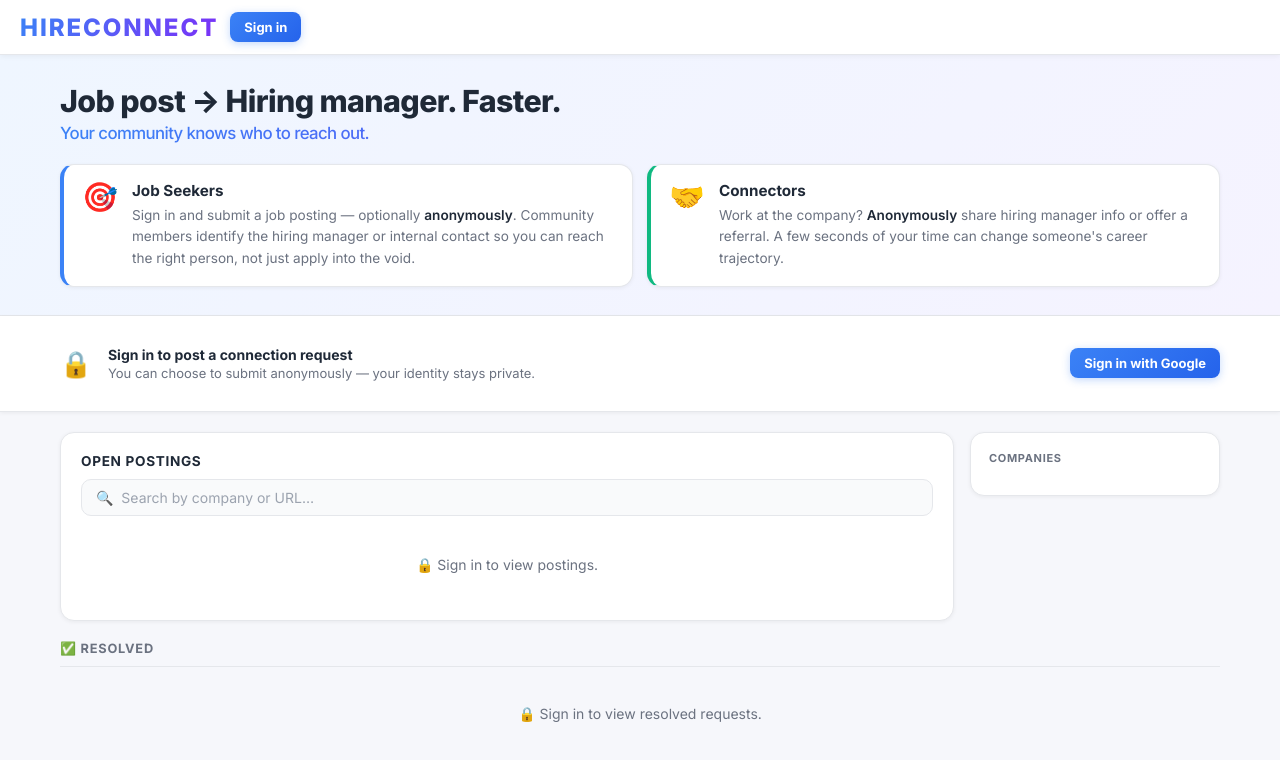
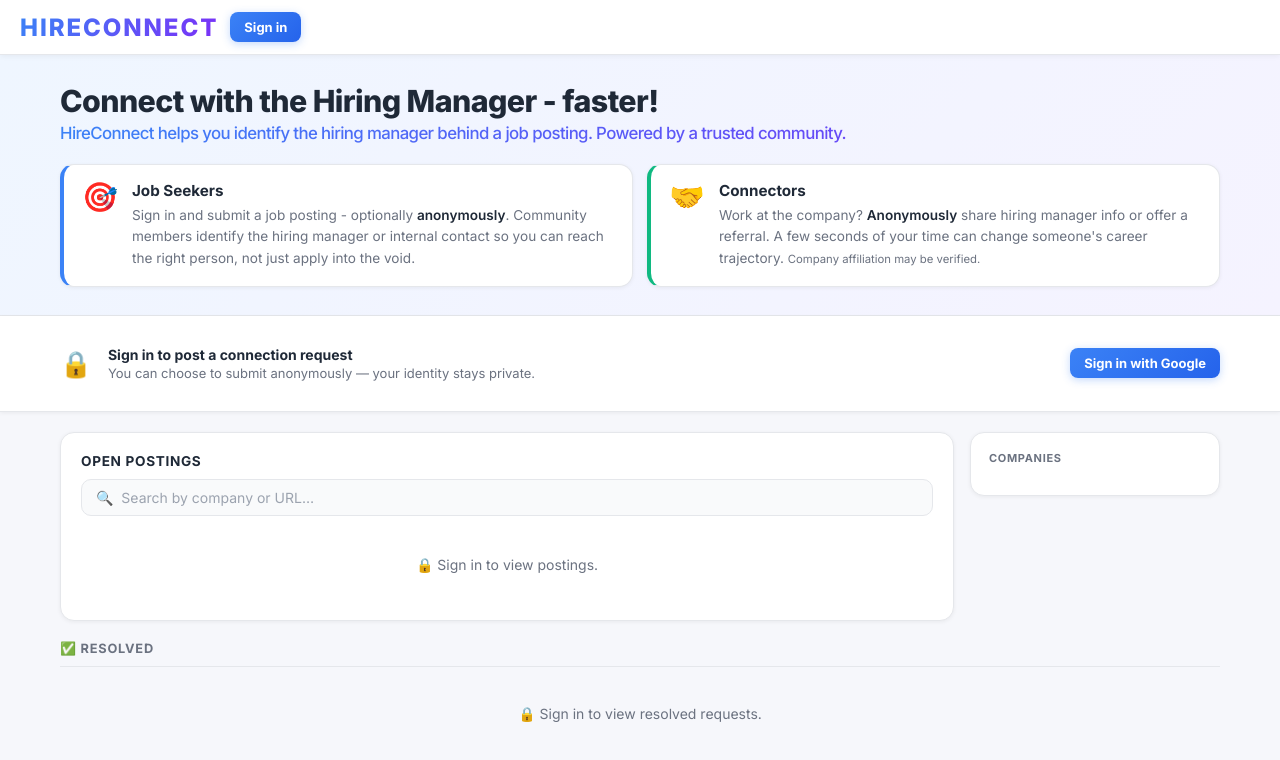
Before and after one commit to HireConnekt/HireConnekt.github.io, a plain HTML site: page index.html in a window 1280 px wide. Drawn offline with Linux system fonts and the light colour scheme; no server answers.

Commit message:
style update

```diff
--- a/index.html
+++ b/index.html
@@ -31,22 +31,22 @@
 <section class="hc-hero">
   <div class="hc-hero-inner">
     <p class="hc-hero-headline">
-      Job post → Hiring manager. Faster.<br>
-      <span class="hc-hero-sub">Your community knows who to reach out.</span>
+      Connect with the Hiring Manager - faster!<br>
+      <span class="hc-hero-sub">HireConnect helps you identify the hiring manager behind a job posting. Powered by a trusted community.</span>
     </p>
     <div class="hc-hero-cards">
       <div class="hc-hero-card hc-hero-card--seeker">
         <span class="hc-hero-card-icon">🎯</span>
         <div>
           <strong>Job Seekers</strong>
-          <p>Sign in and submit a job posting — optionally <b>anonymously</b>. Community members identify the hiring manager or internal contact so you can reach the right person, not just apply into the void.</p>
+          <p>Sign in and submit a job posting - optionally <b>anonymously</b>. Community members identify the hiring manager or internal contact so you can reach the right person, not just apply into the void.</p>
         </div>
       </div>
       <div class="hc-hero-card hc-hero-card--helper">
         <span class="hc-hero-card-icon">🤝</span>
         <div>
           <strong>Connectors</strong>
-          <p>Work at the company? <b>Anonymously</b> share hiring manager info or offer a referral. A few seconds of your time can change someone's career trajectory.</p>
+          <p>Work at the company? <b>Anonymously</b> share hiring manager info or offer a referral. A few seconds of your time can change someone's career trajectory. <small>Company affiliation may be verified.</small></p>
         </div>
       </div>
     </div>
```
